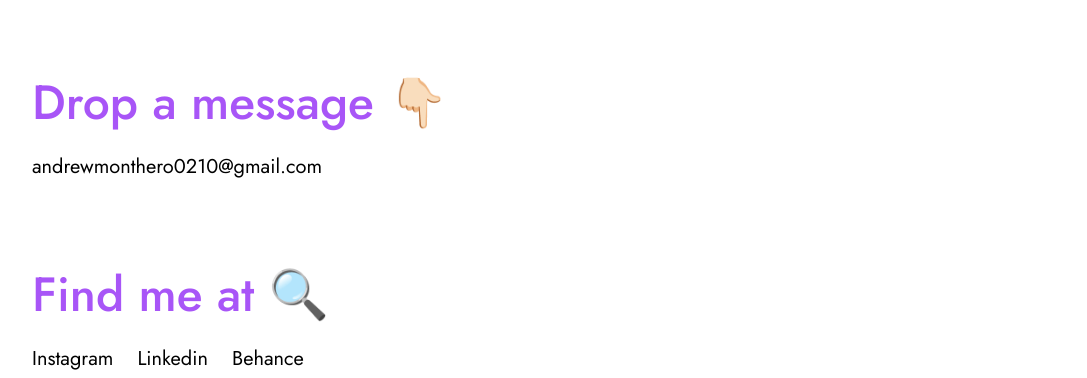
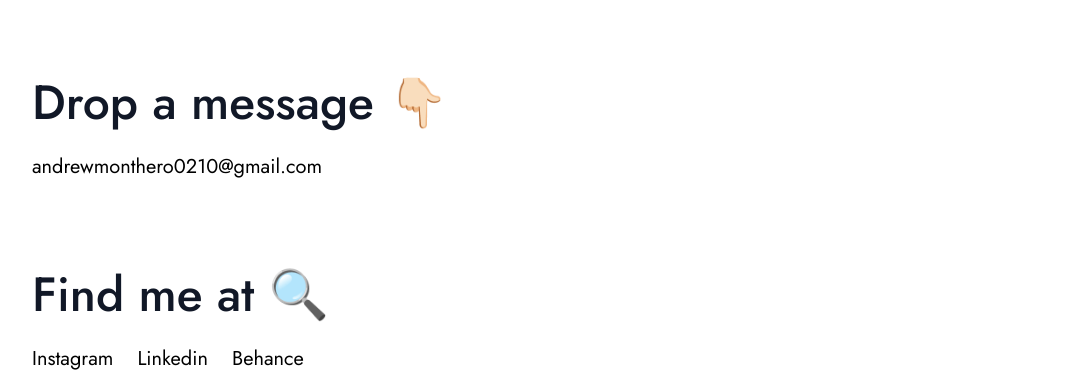
Before and after one commit to Andrew-Monthero/design_portfolio, a Next.js app: page / in a window 1280 px wide. Shown: the part 1451-1829 px from the top of the page, without its empty margins (96-1183 px from the left). Built offline with nearby package versions, Linux system fonts and the light colour scheme.

Commit message:
eleventh commit

```diff
--- a/components/Contact.tsx
+++ b/components/Contact.tsx
@@ -1,7 +1,7 @@
 export default function Contact() {
   return (
     <div className='h-full flex justify-center flex-col mx-[1rem] my-[5rem] md:max-w-screen-lg md:mx-auto'>
-      <p className='text-[2rem] md:text-[3rem] leading-snug tracking-normal  font-medium  text-purple-500'>
+      <p className='text-[2rem] md:text-[3rem] leading-snug tracking-normal  font-medium  text-gray-900'>
         Drop a message 👇🏻
       </p>
       <div className='mt-[1rem]'>
@@ -12,7 +12,7 @@ export default function Contact() {
           andrewmonthero0210@gmail.com
         </a>
       </div>
-      <p className='mt-[5rem] text-[2rem] md:text-[3rem] leading-snug tracking-normal  font-medium  text-purple-500'>
+      <p className='mt-[5rem] text-[2rem] md:text-[3rem] leading-snug tracking-normal  font-medium  text-gray-900'>
         Find me at 🔍
       </p>
       <div className='mt-[1rem] flex flex-row gap-6'>
--- a/components/ProjectSection.tsx
+++ b/components/ProjectSection.tsx
@@ -33,7 +33,7 @@ export default function ProjectSection() {
           className='w-full  hover:scale-105 transition flex flex-col justify-between rounded-2xl overflow-hidden shadow-md'
         >
           <Image
-            src='https://miro.medium.com/v2/resize:fit:1400/format:webp/1*JowOHcWr9tk3oY9lCTKnEw.png'
+            src='https://cdn-images-1.medium.com/max/800/1*081-f5sq_TakFppV5VTTIQ.png'
             alt='Banner_image'
             width={900}
             height={0}
```
